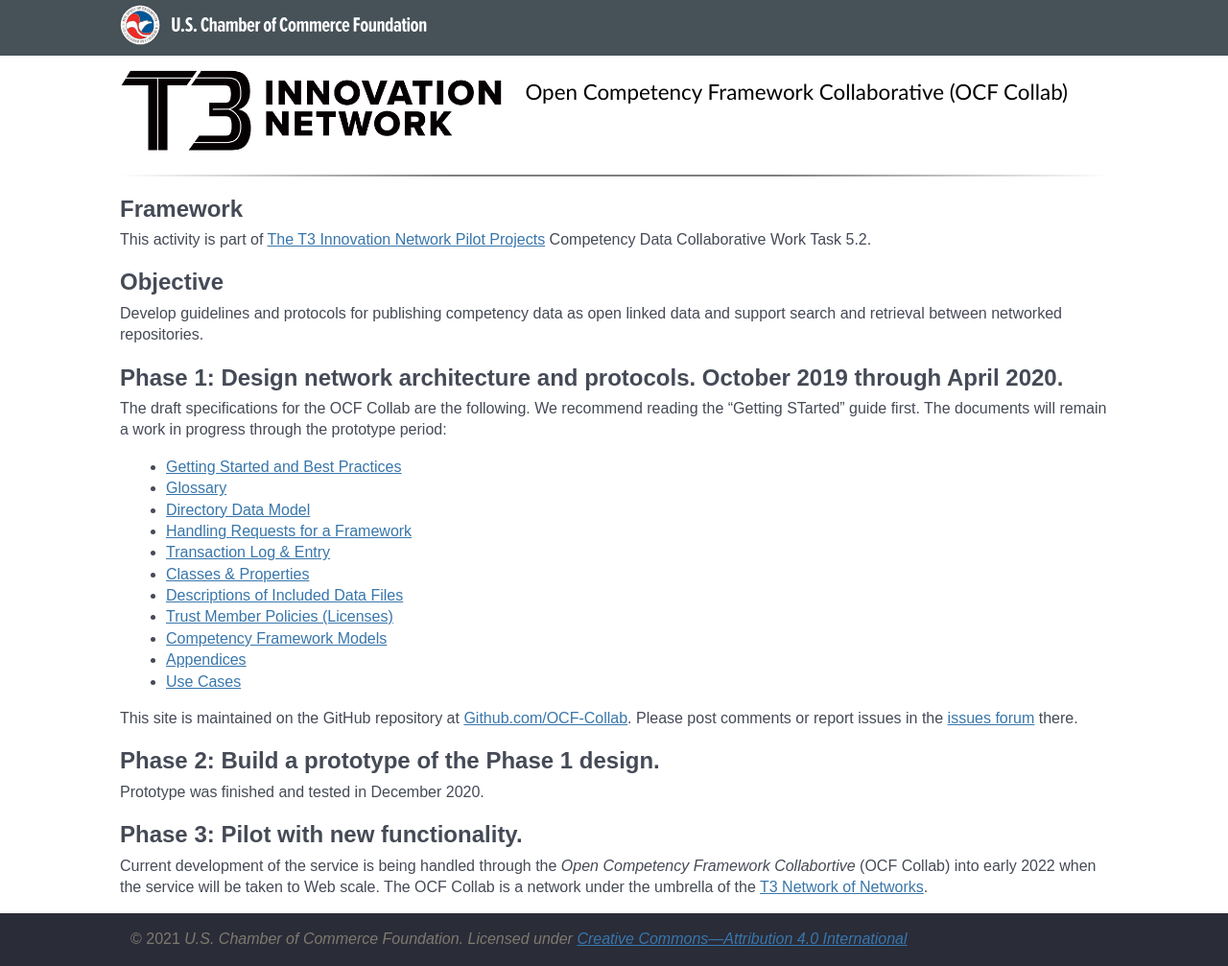
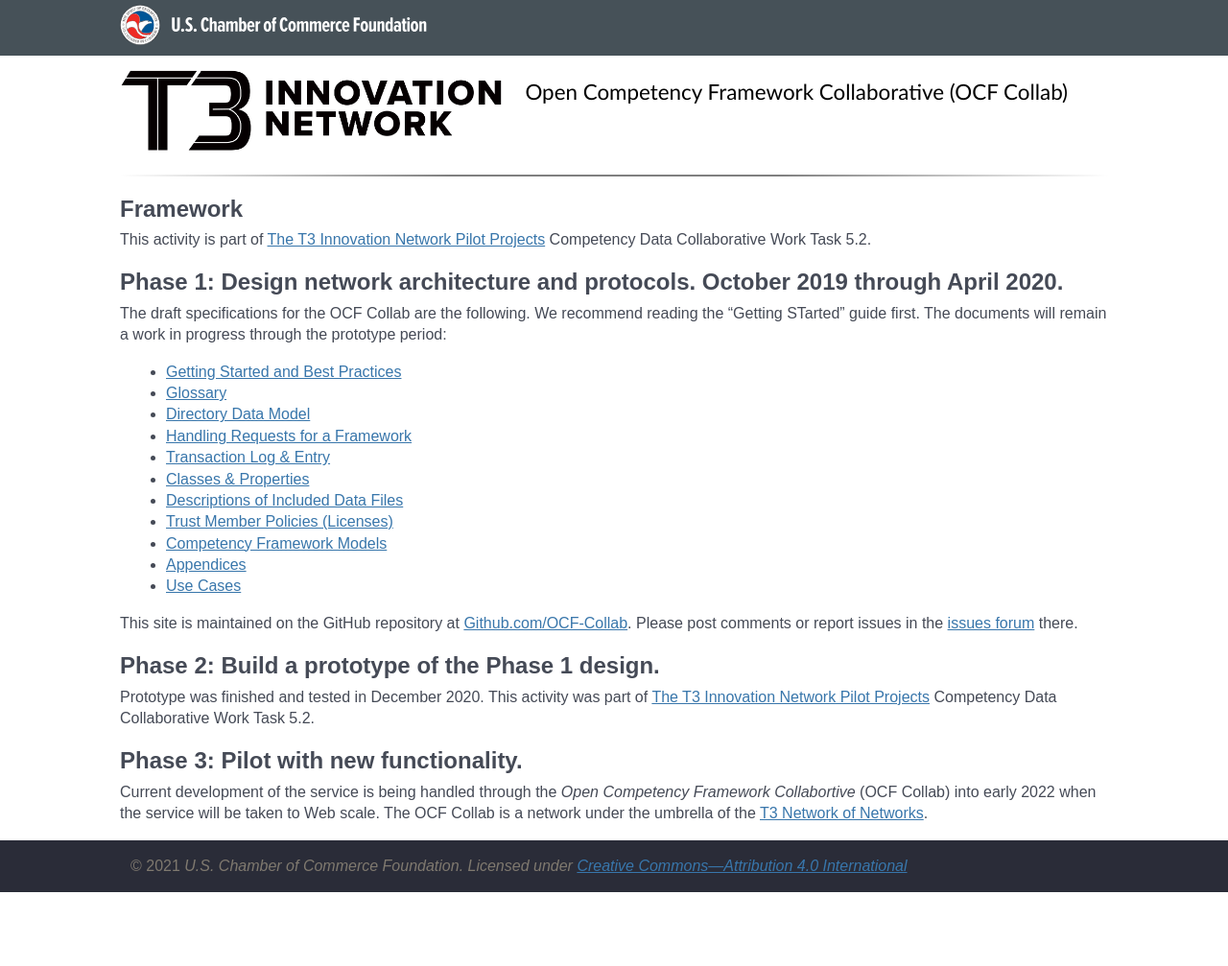
Before and after one commit to t3-innovation-network/ocf-collab.github.io, a Jekyll site: the page built from index.md, in a window 1280 px wide. Shown: the whole page at 96% size. Built offline with Jekyll 4.4.1, drawn with Linux system fonts in a browser that asks for light colours; after the commit the page ends 930 px from its top, so only the background shows below that.

Commit message:
Update index.md

```diff
--- a/index.md
+++ b/index.md
@@ -4,9 +4,6 @@ layout: default
 ---
 ## Framework
 This activity is part of [The T3 Innovation Network Pilot Projects](https://www.uschamberfoundation.org/t3-innovation/pilot-projects) Competency Data Collaborative Work Task 5.2.
-
-## Objective
-Develop guidelines and protocols for publishing competency data as open linked data and support search and retrieval between networked repositories.
 
 ## Phase 1: Design network architecture and protocols. October 2019 through April 2020.
 
@@ -28,8 +25,8 @@ This site is maintained on the GitHub repository at [Github.com/OCF-Collab](http
 
 ## Phase 2: Build a prototype of the Phase 1 design.
 
-Prototype was finished and tested in December 2020.
+Prototype was finished and tested in December 2020. This activity was part of [The T3 Innovation Network Pilot Projects](https://www.uschamberfoundation.org/t3-innovation/pilot-projects) Competency Data Collaborative Work Task 5.2.
 
 ## Phase 3: Pilot with new functionality.
 
-Current development of the service is being handled through the <em>Open Competency Framework Collabortive</em> (OCF Collab) into early 2022 when the service will be taken to Web scale. The OCF Collab is a network under the umbrella of the <a href="https://github.com/OCF-Collab/ocf-collab.github.io/blob/master/index.md">T3 Network of Networks</a>.
+Current development of the service is being handled through the <em>Open Competency Framework Collabortive</em> (OCF Collab) into early 2022 when the service will be taken to Web scale. The OCF Collab is a network under the umbrella of the [T3 Network of Networks](https://github.com/OCF-Collab/ocf-collab.github.io/blob/master/index.md).
```
